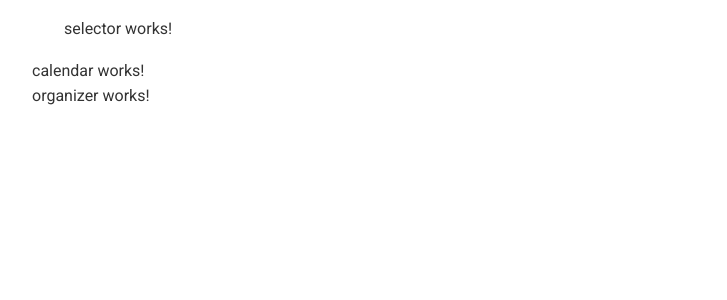
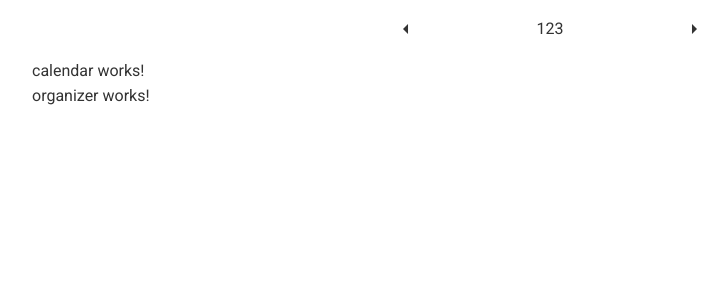
Before and after one commit to Draiking/Organizer-Angular-, an Angular app: page / in a window 1280 px wide. Shown: the top 300 px of the page, without its empty margins (90-817 px from the left). Built offline with nearby package versions, Linux system fonts and the light colour scheme.

Commit message:
общии стили для селктора

```diff
--- a/src/app/selector/selector.component.html
+++ b/src/app/selector/selector.component.html
@@ -1 +1,7 @@
-<p>selector works!</p>
+<p>
+    <i class="material-icons">arrow_left</i>
+    <span>
+        123
+    </span>
+    <i class="material-icons">arrow_right</i>
+</p>
--- a/src/app/selector/selector.component.scss
+++ b/src/app/selector/selector.component.scss
@@ -0,0 +1,15 @@
+p {
+    display: flex;
+    align-items: center;
+    justify-content: center;
+}
+
+span {
+    margin: 0 2rem;
+    text-align: center;
+    width: 200px;
+}
+
+i {
+    cursor: pointer;
+}
```
